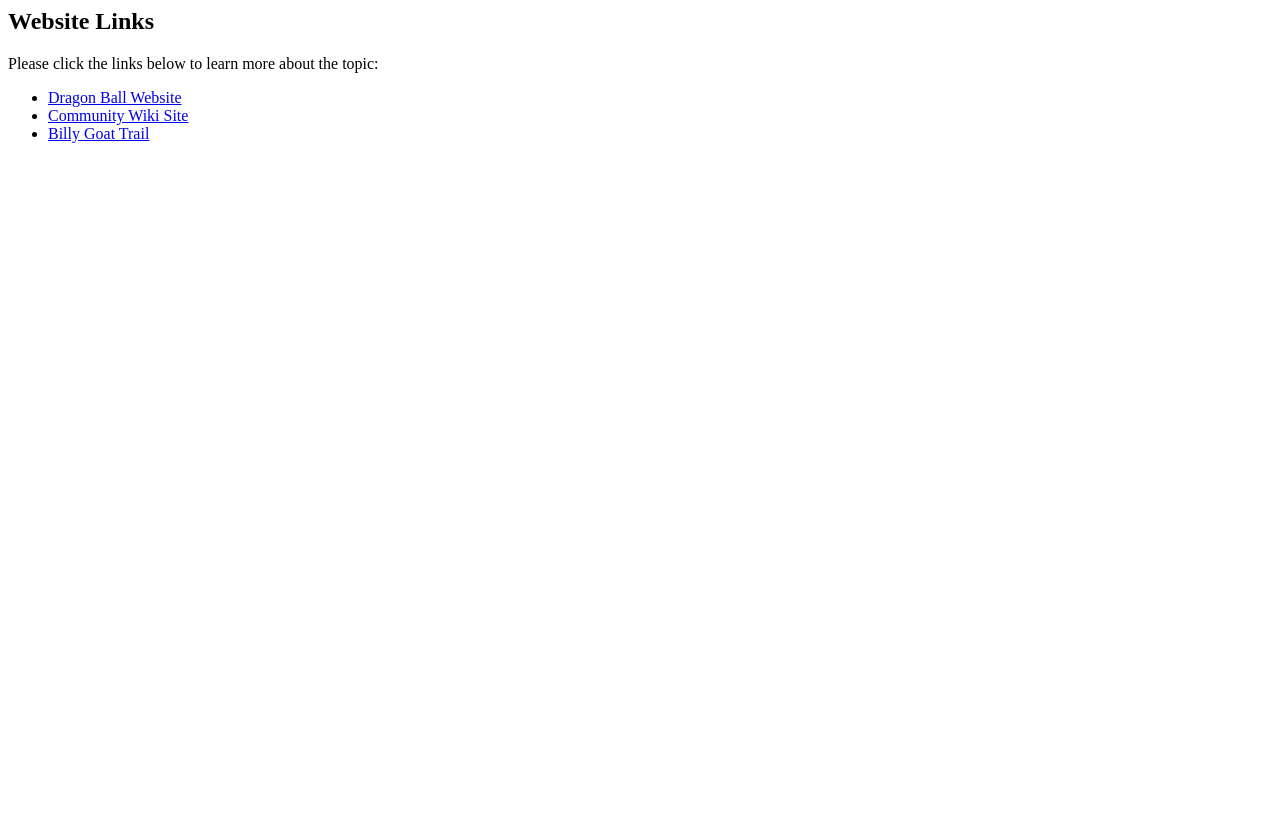
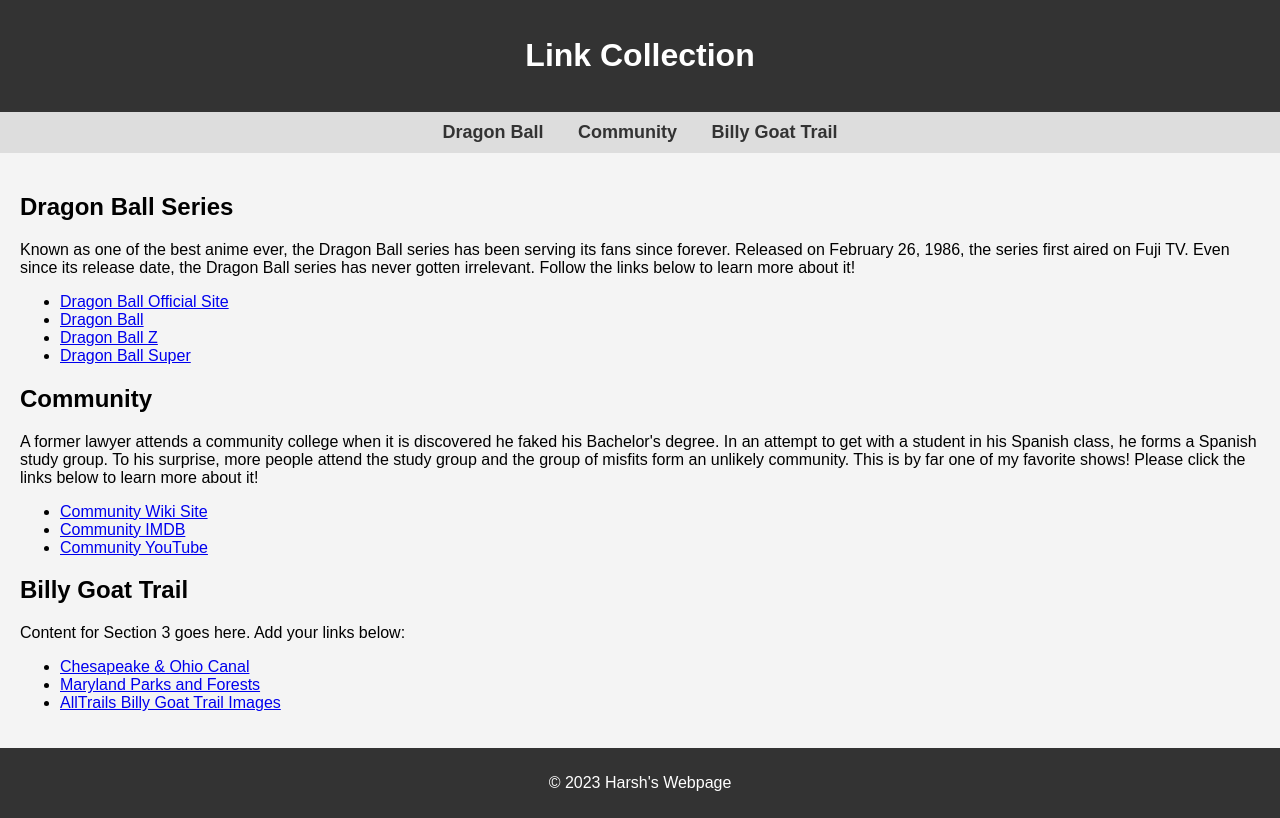
Before and after one commit to harshvaidya4/HarshVaidya4.github.io, a plain HTML site: page links.html in a window 1280 px wide. Drawn offline with Linux system fonts and the light colour scheme.

Commit message:
Unit 5 Updates
Adding finishing touches to the whole webpage.

```diff
--- a/links.html
+++ b/links.html
@@ -1,9 +1,109 @@
-<h2>Website Links</h2>
-<p>Please click the links below to learn more about the topic:
-  <ul>
-    <li><a href="https://en.dragon-ball-official.com/" target="_blank">Dragon Ball Website</a></li>
-    <li><a href="https://community-sitcom.fandom.com/wiki/Community" target="_blank">Community Wiki Site</a></li>
-    <li><a href="https://www.nps.gov/choh/planyourvisit/billy-goat-trail.htm" target="_blank">Billy Goat Trail</a>
-    </li>
-  </ul>
-</p>
+<!DOCTYPE html>
+<html lang="en">
+
+<head>
+  <meta charset="UTF-8">
+  <meta name="viewport" content="width=device-width, initial-scale=1.0">
+  <title>Harsh's Webpage</title>
+  <style>
+    body {
+      font-family: Arial, sans-serif;
+      margin: 0;
+      padding: 0;
+      background-color: #f4f4f4;
+    }
+
+    header {
+      background-color: #333;
+      color: white;
+      text-align: center;
+      padding: 1em;
+    }
+
+    nav {
+      background-color: #ddd;
+      padding: 10px;
+      text-align: center;
+    }
+
+    nav a {
+      display: inline-block;
+      margin: 0 15px;
+      text-decoration: none;
+      color: #333;
+      font-weight: bold;
+      font-size: 18px;
+    }
+
+    main {
+      padding: 20px;
+    }
+
+    footer {
+      text-align: center;
+      padding: 10px;
+      background-color: #333;
+      color: white;
+    }
+  </style>
+</head>
+
+<body>
+  <header>
+    <h1>Link Collection</h1>
+  </header>
+
+  <nav>
+    <a href="#Dragon Ball Series">Dragon Ball</a>
+    <a href="#Community">Community</a>
+    <a href="#Hiking">Billy Goat Trail</a>
+  </nav>
+
+  <main>
+    <section id="Dragon Ball Series">
+      <h2>Dragon Ball Series</h2>
+      <p>Known as one of the best anime ever, the Dragon Ball series has been serving its fans since forever. Released
+        on February 26, 1986, the series first aired on Fuji TV. Even since its release date, the Dragon Ball series has
+        never gotten irrelevant. Follow the links below to learn more about it!
+      </p>
+      <ul>
+        <li><a href="https://en.dragon-ball-official.com/" target="_blank">Dragon Ball Official Site</a></li>
+        <li><a href="https://dragonball.fandom.com/wiki/Dragon_Ball_(manga)" target="_blank">Dragon Ball</a></li>
+        <li><a href="https://dragonball.fandom.com/wiki/Dragon_Ball_Z" target="_blank">Dragon Ball Z</a></li>
+        <li><a href="https://dragonball.fandom.com/wiki/Dragon_Ball_Super_(anime)" target="_blank">Dragon Ball Super</a>
+        </li>
+      </ul>
+    </section>
+
+    <section id="Community">
+      <h2>Community</h2>
+      <p>A former lawyer attends a community college when it is discovered he faked his Bachelor's degree. In an attempt
+        to get with a student in his Spanish class, he forms a Spanish study group. To his surprise, more people attend
+        the study group and the group of misfits form an unlikely community.
+        This is by far one of my favorite shows! Please click the links below to learn more about it!
+      </p>
+      <ul>
+        <li><a href="https://community-sitcom.fandom.com/wiki/Community" target="_blank">Community Wiki Site</a></li>
+        <li><a href="https://www.imdb.com/title/tt1439629/" target="_blank">Community IMDB</a></li>
+        <li><a href="https://www.youtube.com/channel/UC083VJ23T17StE7R7Fm00jQ" target="_blank">Community YouTube</a></li>
+      </ul>
+    </section>
+
+    <section id="Hiking">
+      <h2>Billy Goat Trail</h2>
+      <p>Content for Section 3 goes here. Add your links below:</p>
+      <ul>
+        <li><a href="https://www.nps.gov/choh/planyourvisit/billy-goat-trail.htm" target="_blank">Chesapeake & Ohio Canal</a>
+        <li><a href="https://www.hikingupward.com/omh/billygoattrail/" target="_blank">Maryland Parks and Forests</a></li>
+        <li><a href="https://www.alltrails.com/trail/us/maryland/billy-goat-loop-trail/photos" target="_blank">AllTrails Billy Goat Trail Images</a></li>
+
+      </ul>
+    </section>
+  </main>
+
+  <footer>
+    <p>&copy; 2023 Harsh's Webpage</p>
+  </footer>
+</body>
+
+</html>
```
Also changed, not shown: Forms/orderForm.html (+1 -1 lines), forms.html (+43 -0 lines), images.html (+61 -81 lines), multimedia.html (+2 -2 lines), Forms/contactInfoForm.html (renamed from Forms/form.html).
